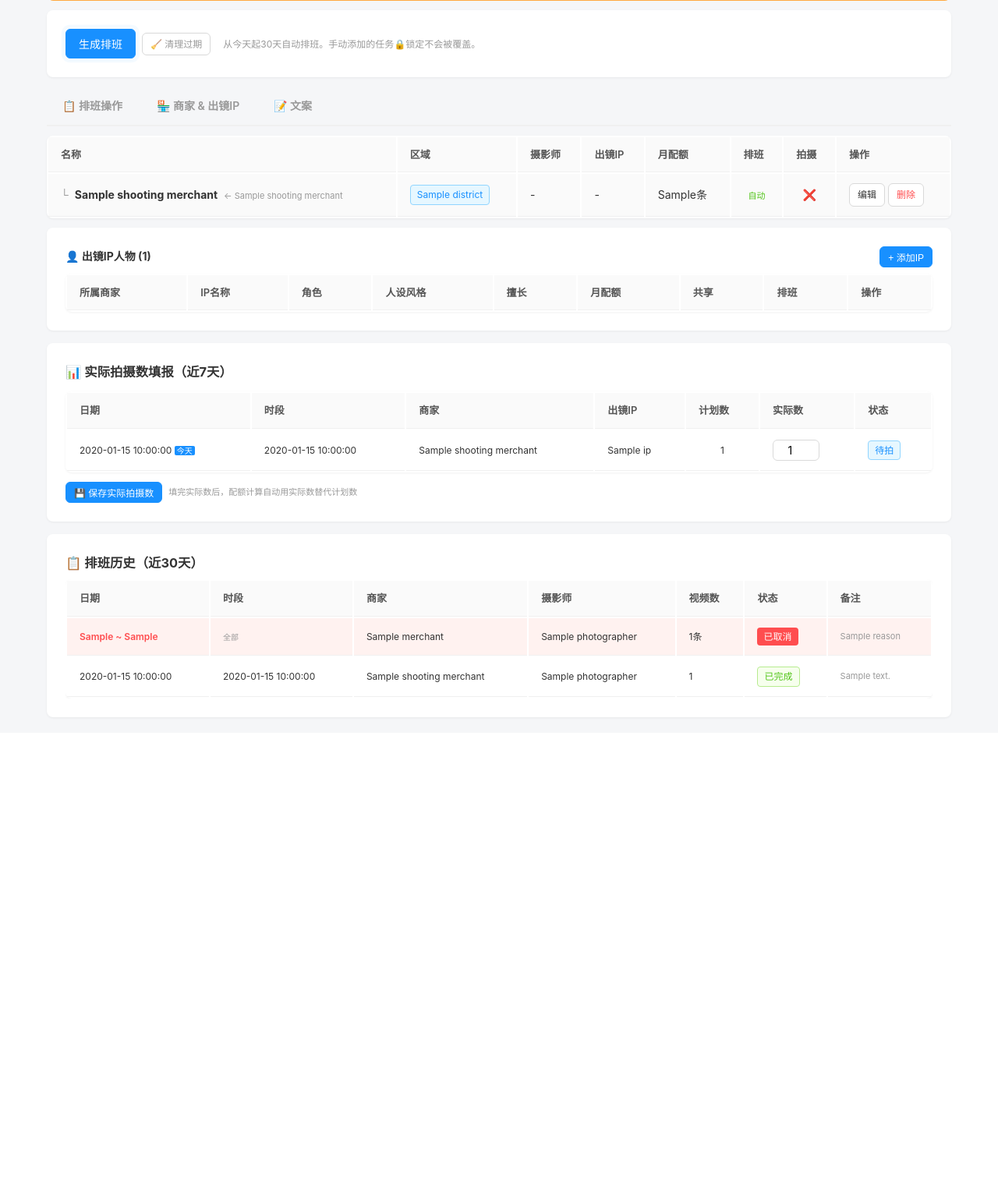
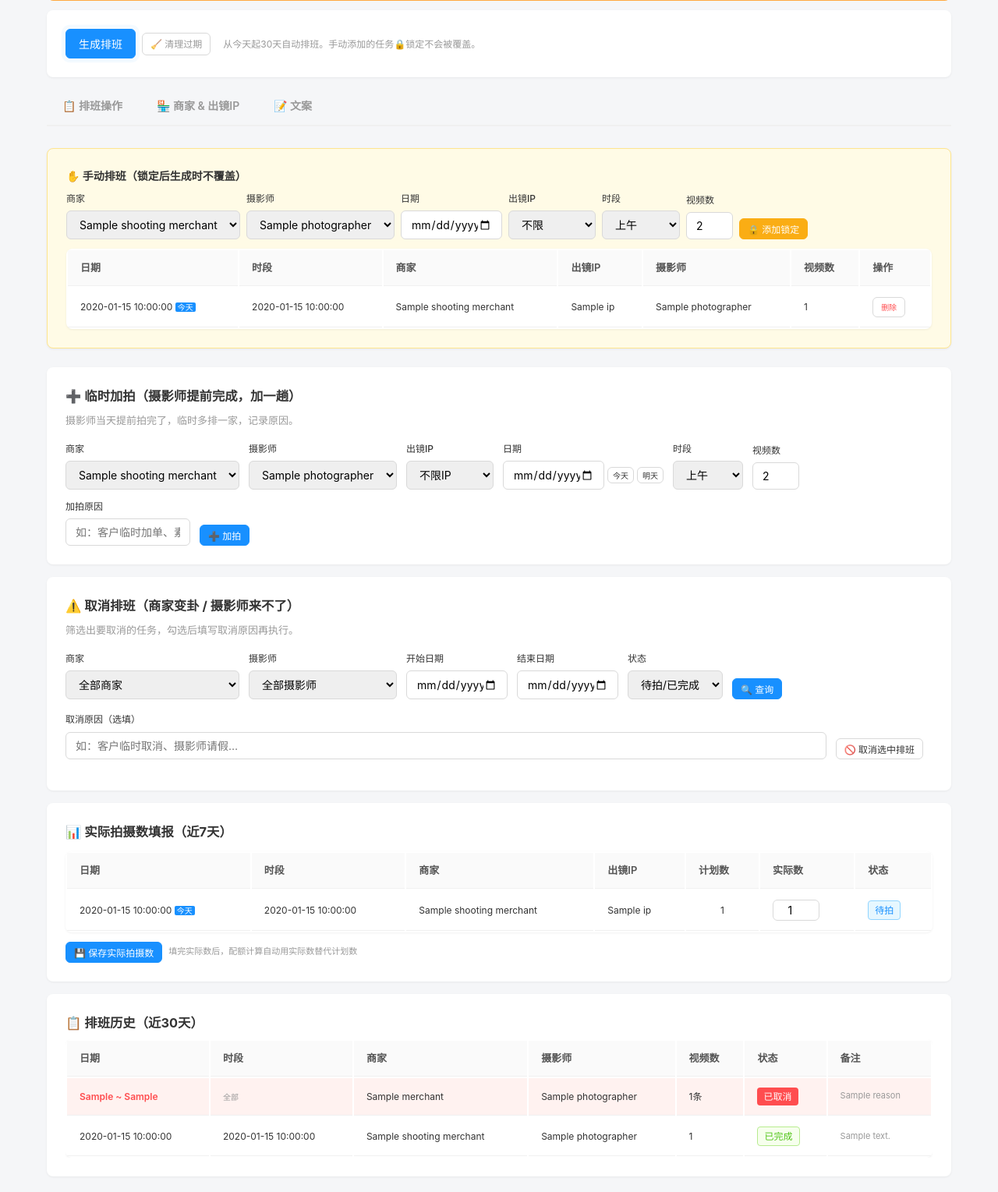
Before and after one commit to gsuiaoll/video-marketing-ai, a Python web app: template templates/schedule.html in a window 1280 px wide. Shown: the part 807-2336 px from the top of the page at 78% size. Before the commit the page ends 1729 px from the top, so only its background shows below. Run offline with Jinja, Linux system fonts and the light colour scheme; the template is opened without the code that fills it: most values are stand-ins (such as "Sample title", 1, 10 or a date in 2020); lists and menus that the app fills with data are empty.

Commit message:
彻底修复: tab改为服务端条件渲染，每次只输出一个tab内容，商家表不会出现在文案页

```diff
--- a/templates/schedule.html
+++ b/templates/schedule.html
@@ -133,25 +133,27 @@
 
 <!-- ========== Tab 栏 ========== -->
 <div style="border-bottom:2px solid #f0f0f0;margin:16px 0 0 0">
-    <span class="sch-tab {% if active == 'forms' %}active{% endif %}" onclick="showScheduleTab('forms',this)">📋 排班操作</span>
-    <span class="sch-tab {% if active == 'merchants' %}active{% endif %}" onclick="showScheduleTab('merchants',this)">🏪 商家 & 出镜IP</span>
-    <a href="/schedule?tab=scripts&v=2" class="sch-tab {% if active == 'scripts' %}active{% endif %}" style="text-decoration:none">📝 文案</a>
+    <a href="/schedule" class="sch-tab {% if active == 'forms' %}active{% endif %}" style="text-decoration:none">📋 排班操作</a>
+    <a href="/schedule?tab=merchants" class="sch-tab {% if active == 'merchants' %}active{% endif %}" style="text-decoration:none">🏪 商家 & 出镜IP</a>
+    <a href="/schedule?tab=scripts" class="sch-tab {% if active == 'scripts' %}active{% endif %}" style="text-decoration:none">📝 文案</a>
 </div>
 
 <!-- ========== Tab 内容 ========== -->
-<div id="sch-forms" style="padding-top:16px;{% if active != 'forms' %}display:none{% endif %}">
-{% include 'schedule/_forms.html' %}
+{% if active == 'scripts' %}
+<div id="sch-scripts" style="padding-top:16px">
+{% include 'schedule/_scripts_tab.html' %}
 </div>
-
-<div id="sch-merchants" style="padding-top:16px;{% if active != 'merchants' %}display:none{% endif %}">
+{% elif active == 'merchants' %}
+<div id="sch-merchants" style="padding-top:16px">
 {% include 'schedule/_photographers.html' %}
 {% include 'schedule/_merchants.html' %}
 {% include 'schedule/_ips.html' %}
 </div>
-
-<div id="sch-scripts" style="padding-top:16px;{% if active != 'scripts' %}display:none{% endif %}">
-{% include 'schedule/_scripts_tab.html' %}
+{% else %}
+<div id="sch-forms" style="padding-top:16px">
+{% include 'schedule/_forms.html' %}
 </div>
+{% endif %}
 
 <!-- ========== 实际拍摄数填报 ========== -->
 {% if recent_completed %}
```
